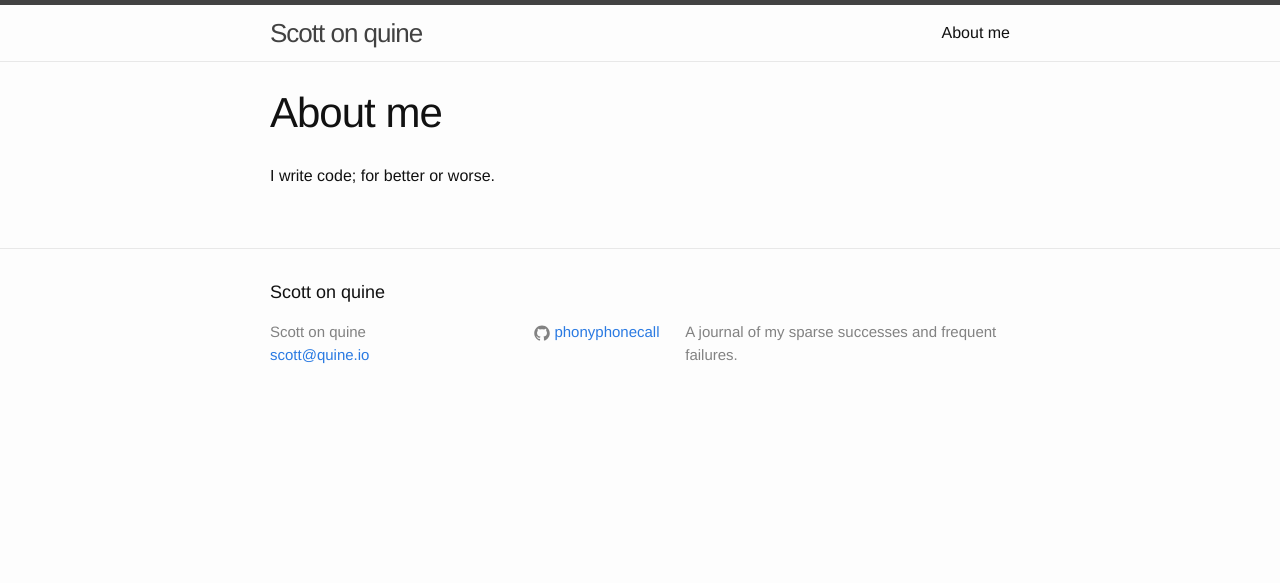
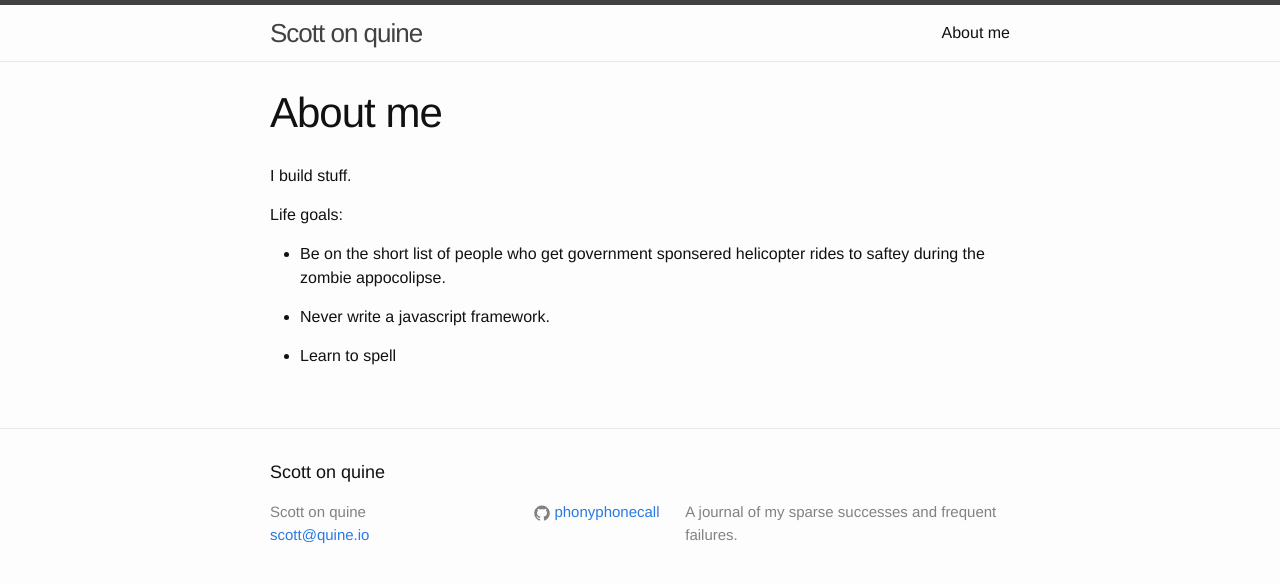
Before and after one commit to quine-io/scott.quine-io.github.io, a Jekyll site: the page built from about.md, in a window 1280 px wide. Shown: the top 583 px of the page. Built offline with Jekyll 4.4.1, drawn with Linux system fonts in a browser that asks for light colours.

Commit message:
obligatory life goals

```diff
--- a/about.md
+++ b/about.md
@@ -4,4 +4,12 @@ title: About me
 permalink: /about/
 ---
 
-I write code; for better or worse.
+I build stuff.
+
+Life goals:
+
+* Be on the short list of people who get government sponsered helicopter rides to saftey during the zombie appocolipse.
+
+* Never write a javascript framework.
+
+* Learn to spell
```
